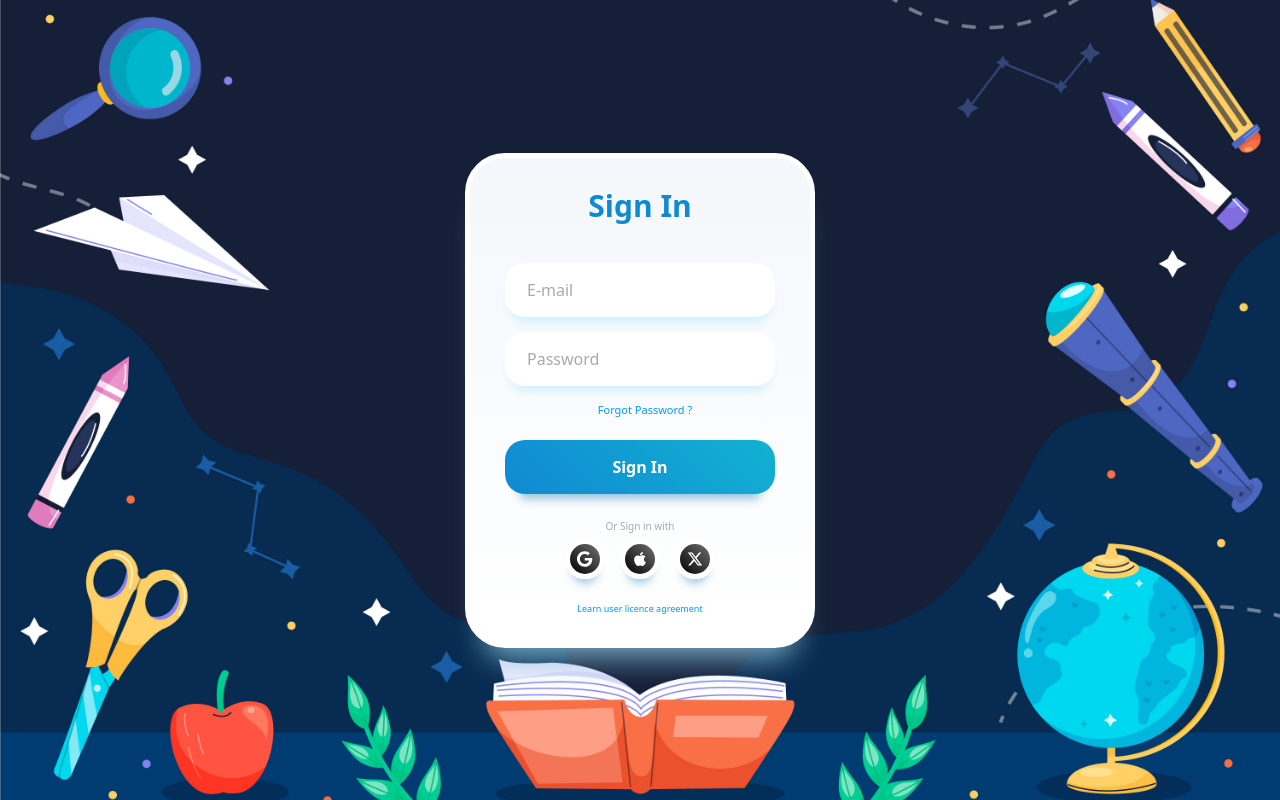
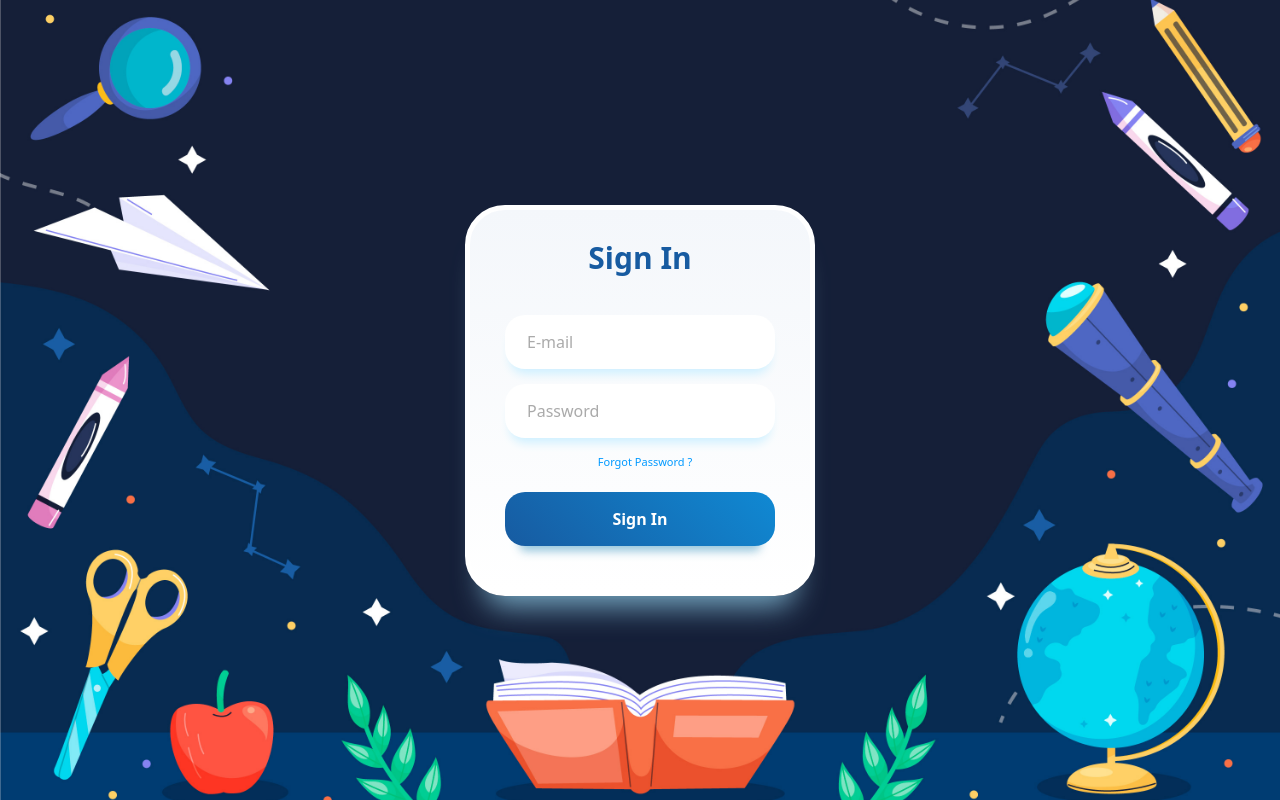
Before and after one commit to joseandresgavilanes/tech-uni, a PHP site: page /login/login.php in a window 1280 px wide. Run offline with PHP 8.4, Linux system fonts and the light colour scheme.

Commit message:
login update

```diff
--- a/index.php
+++ b/index.php
@@ -11,7 +11,8 @@
 </head>
 <body>
 <?php include 'components/navbar/navbar.php'; ?>
-<?php include 'components/sidebar.php'; ?>
+<?php include 'login/login.php'; ?>
+
 </body>
 
 
--- a/login/login.php
+++ b/login/login.php
@@ -7,32 +7,9 @@
     <link href="https://cdn.jsdelivr.net/npm/bootstrap@5.3.3/dist/css/bootstrap.min.css" rel="stylesheet" integrity="sha384-QWTKZyjpPEjISv5WaRU9OFeRpok6YctnYmDr5pNlyT2bRjXh0JMhjY6hW+ALEwIH" crossorigin="anonymous">
     <link rel="stylesheet" href="login/login.styles.css">
 </head>
-    <!-- <div class="container-fluid loginContainer" >
-        <div class="loginFormContainer">
-            <form>
-                <h1>Login</h1>
-                <p>Lorem ipsum dolor sit amet consectetur adipisicing elit. Sed, nobis!</p>
-                <div class="form-group">
-                    <label for="exampleInputEmail1">Email address</label>
-                    <input type="email" class="form-control" id="exampleInputEmail1" aria-describedby="emailHelp" placeholder="Enter email">
-                    <small id="emailHelp" class="form-text text-muted">We'll never share your email with anyone else.</small>
-                </div>
-                <div class="form-group">
-                    <label for="exampleInputPassword1">Password</label>
-                    <input type="password" class="form-control" id="exampleInputPassword1" placeholder="Password">
-                </div>
-                <div class="form-group form-check">
-                    <input type="checkbox" class="form-check-input" id="exampleCheck1">
-                    <label class="form-check-label" for="exampleCheck1">Check me out</label>
-                </div>
-                <button type="submit" class="btn btn-primary">Submit</button>
-
-            </form>
-            </div>
-        </div>   -->
+<body>
 
     <div class="container-fluid loginContainer" >
-
         <div class="container">
             <div class="heading">Sign In</div>
             <form action="" class="form">
@@ -40,32 +17,11 @@
                 <input required="" class="input" type="password" name="password" id="password" placeholder="Password">
                 <span class="forgot-password"><a href="#">Forgot Password ?</a></span>
                 <input class="login-button" type="submit" value="Sign In">
-
             </form>
-                <div class="social-account-container">
-                    <span class="title">Or Sign in with</span>
-                    <div class="social-accounts">
-                        <button class="social-button google">
-                            <svg class="svg" xmlns="http://www.w3.org/2000/svg" height="1em" viewBox="0 0 488 512">
-                                <path d="M488 261.8C488 403.3 391.1 504 248 504 110.8 504 0 393.2 0 256S110.8 8 248 8c66.8 0 123 24.5 166.3 64.9l-67.5 64.9C258.5 52.6 94.3 116.6 94.3 256c0 86.5 69.1 156.6 153.7 156.6 98.2 0 135-70.4 140.8-106.9H248v-85.3h236.1c2.3 12.7 3.9 24.9 3.9 41.4z"></path>
-                            </svg></button>
-                            <button class="social-button apple">
-                                <svg class="svg" xmlns="http://www.w3.org/2000/svg" height="1em" viewBox="0 0 384 512">
-                                    <path d="M318.7 268.7c-.2-36.7 16.4-64.4 50-84.8-18.8-26.9-47.2-41.7-84.7-44.6-35.5-2.8-74.3 20.7-88.5 20.7-15 0-49.4-19.7-76.4-19.7C63.3 141.2 4 184.8 4 273.5q0 39.3 14.4 81.2c12.8 36.7 59 126.7 107.2 125.2 25.2-.6 43-17.9 75.8-17.9 31.8 0 48.3 17.9 76.4 17.9 48.6-.7 90.4-82.5 102.6-119.3-65.2-30.7-61.7-90-61.7-91.9zm-56.6-164.2c27.3-32.4 24.8-61.9 24-72.5-24.1 1.4-52 16.4-67.9 34.9-17.5 19.8-27.8 44.3-25.6 71.9 26.1 2 49.9-11.4 69.5-34.3z"></path>
-                                </svg>
-                            </button>
-                            <button class="social-button twitter">
-                                <svg class="svg" xmlns="http://www.w3.org/2000/svg" height="1em" viewBox="0 0 512 512">
-                                    <path d="M389.2 48h70.6L305.6 224.2 487 464H345L233.7 318.6 106.5 464H35.8L200.7 275.5 26.8 48H172.4L272.9 180.9 389.2 48zM364.4 421.8h39.1L151.1 88h-42L364.4 421.8z"></path>
-                                </svg>
-                            </button>
-                        </div>
-                    </div>
-                    <span class="agreement"><a href="#">Learn user licence agreement</a></span>
-                </div>
         </div>
     </div>
 
 <script src="https://cdn.jsdelivr.net/npm/bootstrap@5.3.3/dist/js/bootstrap.bundle.min.js" integrity="sha384-YvpcrYf0tY3lHB60NNkmXc5s9fDVZLESaAA55NDzOxhy9GkcIdslK1eN7N6jIeHz" crossorigin="anonymous"></script>
 
+</body>
 </html>
--- a/login/login.styles.css
+++ b/login/login.styles.css
@@ -38,7 +38,7 @@
   text-align: center;
   font-weight: 900;
   font-size: 30px;
-  color: rgb(16, 137, 211);
+  color: rgb(23,91,161);
 }
 
 .form {
@@ -87,8 +87,8 @@
   font-weight: bold;
   background: linear-gradient(
     45deg,
-    rgb(16, 137, 211) 0%,
-    rgb(18, 177, 209) 100%
+    rgb(23,91,161) 0%,
+    rgb(16, 137, 211) 100%
   );
   color: white;
   padding-block: 15px;
```
Lines whose indentation alone changed are shown as unchanged.
